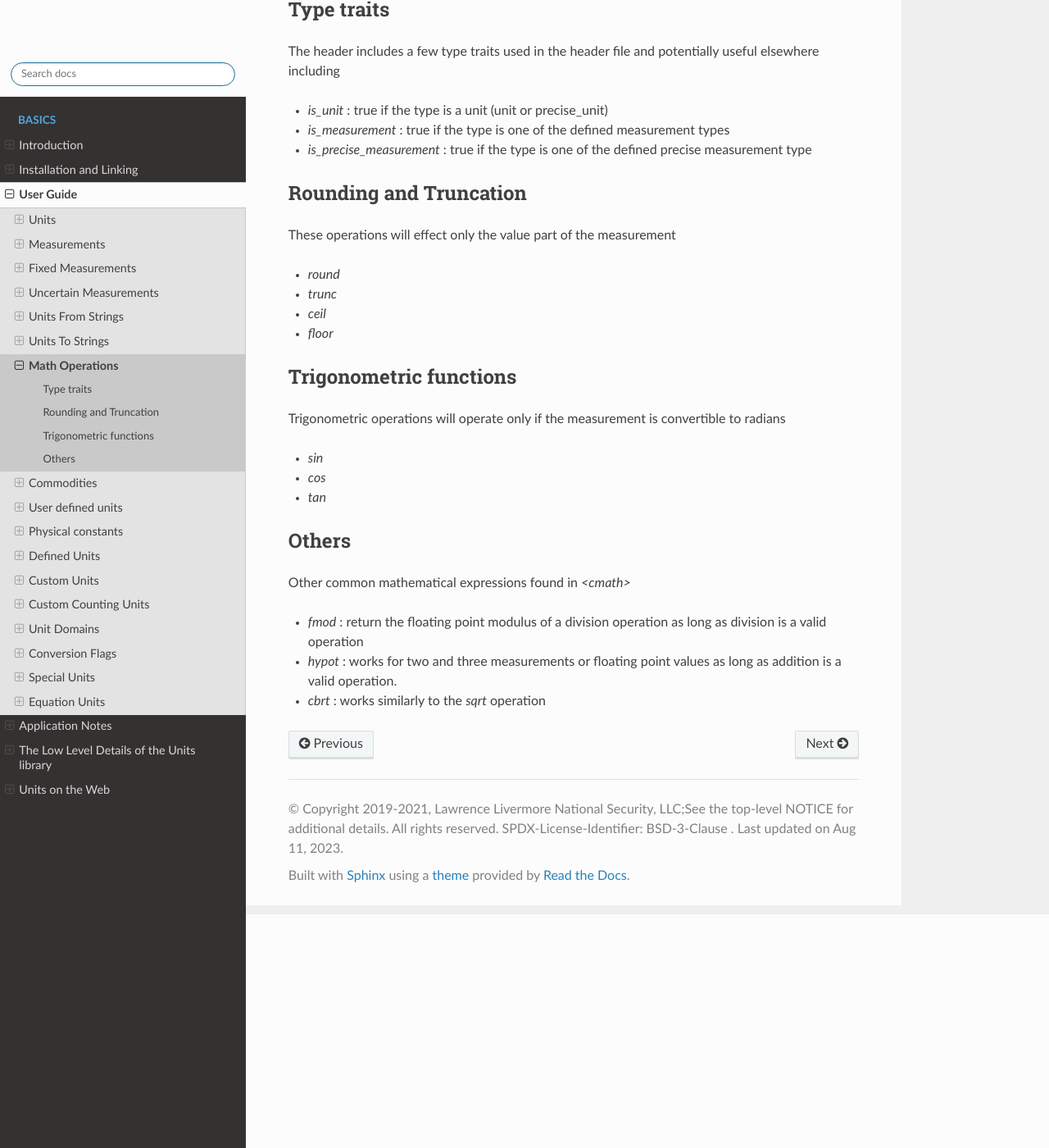
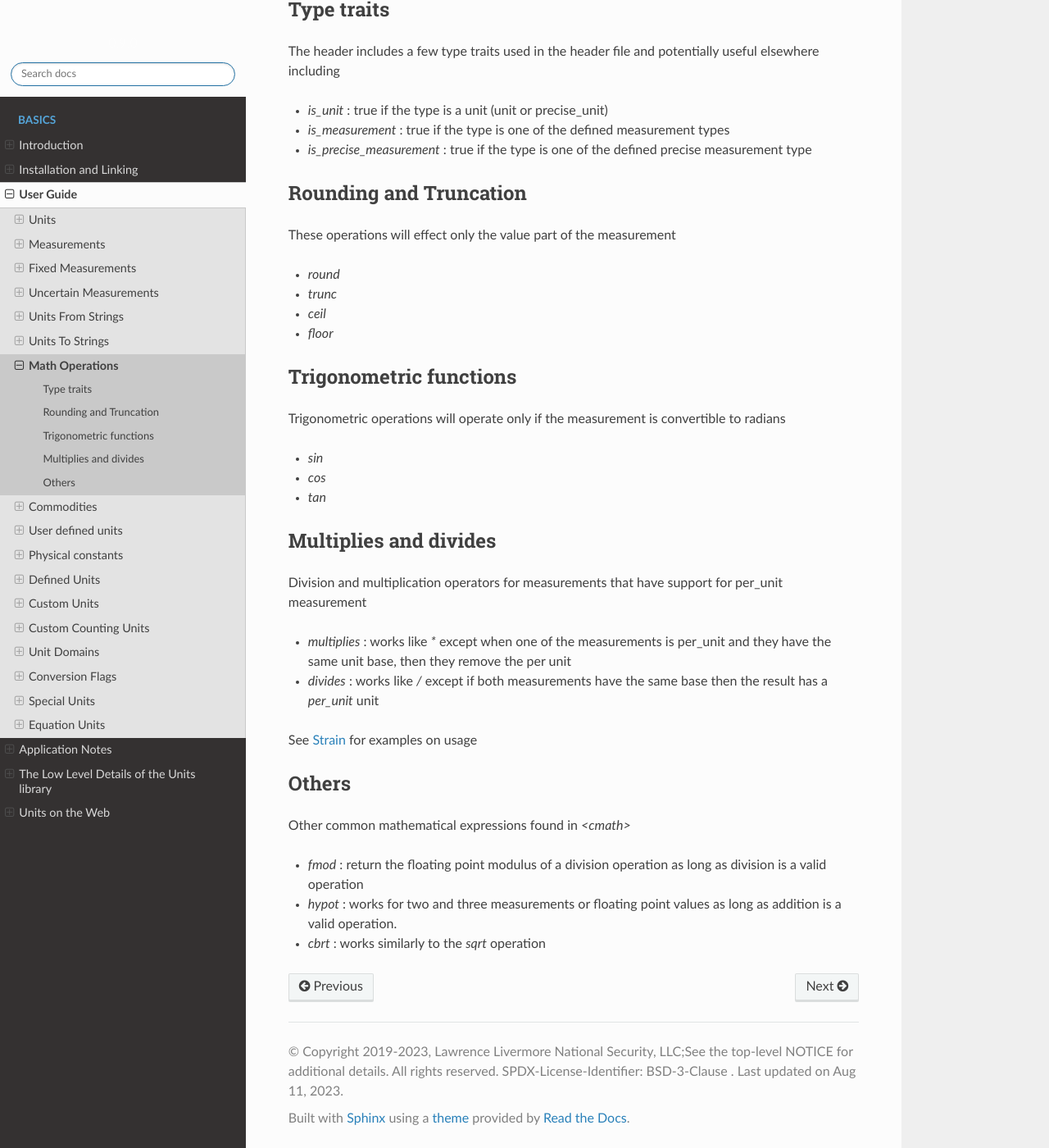
Before and after one commit to LLNL/units, a Sphinx documentation site: the page built from docs/user-guide/math_operations.rst, in a window 1280 px wide and 1400 px high, scrolled down 285 px. Shown: the whole window at 82% size. Built offline with Sphinx 7.4.7 and the Read the Docs theme 2.0.0, drawn with Linux system fonts in a browser that asks for light colours.

Commit message:
Update changelog and version numbers (#305)
* Update changelog and version numbers

* update some of the docs

* [pre-commit.ci] auto fixes from pre-commit.com hooks

for more information, see https://pre-commit.ci

---------

Co-authored-by: pre-commit-ci[bot] <66853113+pre-commit-ci[bot]@users.noreply.github.com>

```diff
--- a/docs/application_notes/strain.rst
+++ b/docs/application_notes/strain.rst
@@ -32,6 +32,7 @@ The default defined unit of strain in the units library uses per unit meters as
 The advantages of this are that strain becomes a distinctive unit from all other ratio units.   Volumetric or area strain can be represented in the same way.  It does have the disadvantage of requiring the `multiplies`
 
 .. code-block:: c++
+
    #include <units/units_math.hpp> //for multiplies
    precise_measurement strain=1e-05*default_unit("strain");
    EXPECT_EQ(to_string(strain), "1e-05 strain");
@@ -41,6 +42,7 @@ The advantages of this are that strain becomes a distinctive unit from all other
    EXPECT_EQ(to_string(distortion), "0.0001 ft");
 
 .. code-block:: c++
+
    #include <units/units_math.hpp> //for multiplies divides
    measurement deltaLength=0.00001*m;
    measurement length=1*m;
@@ -58,6 +60,7 @@ Method 3
 The third potential method is to use one of the indicator flags to define a unit for strain.  This can work in cases where there is no other potential conflicts with the flag and you need the `*` operator to work.
 
 .. code-block:: c++
+
     precise_unit ustrain(1e-6,eflag);  // microstrain
 
     addUserDefinedUnit("ustrain",ustrain);
--- a/docs/conf.py
+++ b/docs/conf.py
@@ -107,15 +107,15 @@ master_doc = "index"
 
 # General information about the project.
 project = "Units"
-copyright = "2019-2021,\nLawrence Livermore National Security, LLC;See the top-level NOTICE for additional details.\nAll rights reserved.\nSPDX-License-Identifier: BSD-3-Clause\n"
-author = "Philip Top, Ryan Mast, Corey McNeish"
+copyright = "2019-2023,\nLawrence Livermore National Security, LLC;See the top-level NOTICE for additional details.\nAll rights reserved.\nSPDX-License-Identifier: BSD-3-Clause\n"
+author = "Philip Top, Ryan Mast"
 
 # The version info for the project you're documenting, acts as replacement for
 # |version| and |release|, also used in various other places throughout the
 # built documents.
 #
 # The short X.Y version.
-version = "0.5.0"
+version = "0.9.0"
 # The full version, including alpha/beta/rc tags.
 release = ""
 
--- a/docs/user-guide/from_string.rst
+++ b/docs/user-guide/from_string.rst
@@ -36,6 +36,7 @@ For example
 
 Will all produce the unit of meters per second.   As a note there are quite a few more units that can be converted from strings than are listed in the :ref:`Defined Units`.
 Numbers are supported and become part of the unit.  "99 feet" would create a new unit with a definition of 99 ft.  The multiplier stored would include the conversion from meters to feet*99.  This allows for arbitrary unit definitions.
+The `+` operator also works if the units on both sides have the same base for example `3 ft + 2 in` would be the equivalent of `38 inches`.  If the units do not have the same base `+` is interpreted as a multiplication.
 
 Measurement strings
 --------------------
--- a/docs/user-guide/math_operations.rst
+++ b/docs/user-guide/math_operations.rst
@@ -31,6 +31,16 @@ Trigonometric operations will operate only if the measurement is convertible to
 -  `cos`
 -  `tan`
 
+Multiplies and divides
+-------------------------------
+
+Division and multiplication operators for measurements that have support for per_unit measurement
+
+- `multiplies` : works like `*` except when one of the measurements is per_unit and they have the same unit base, then they remove the per unit
+- `divides` : works like `/` except if both measurements have the same base then the result has a `per_unit` unit
+
+See :ref:`strain` for examples on usage
+
 Others
 ---------
 
```
Also changed, not shown: CHANGELOG.md (+24 -3 lines), 3 other files.
